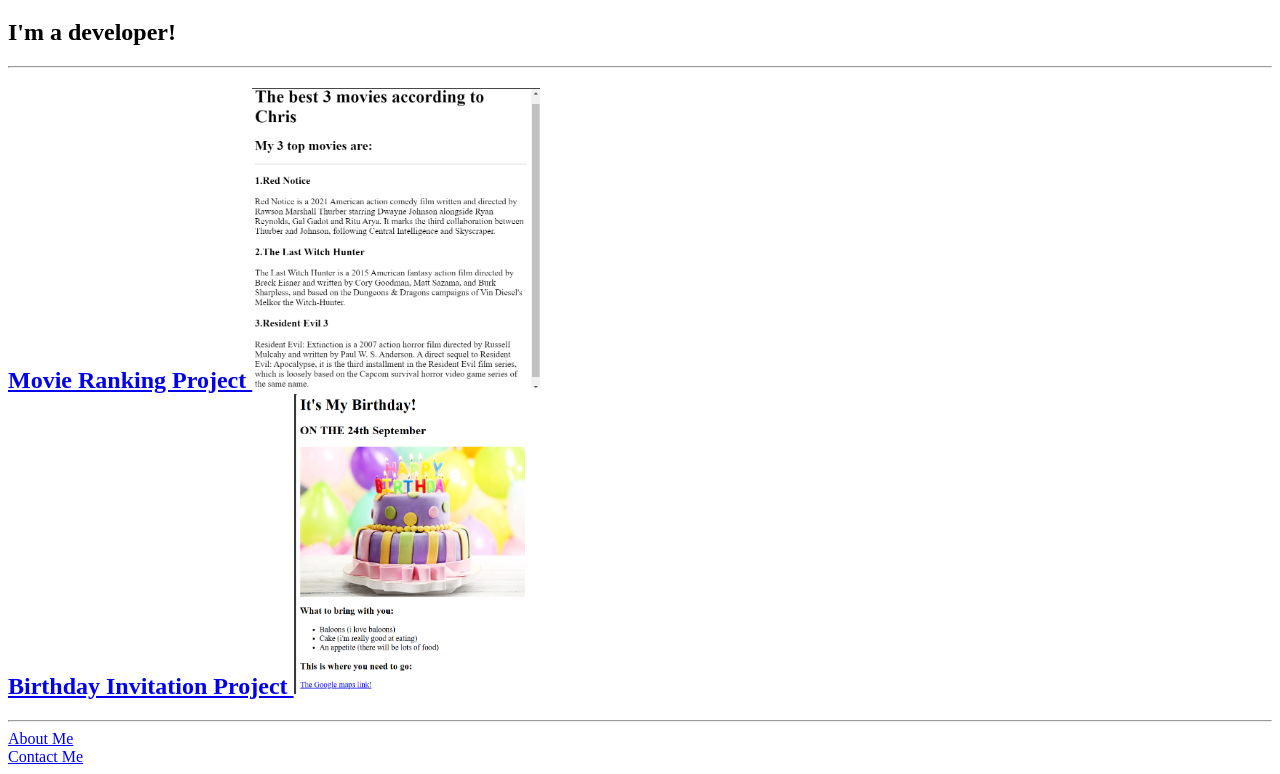
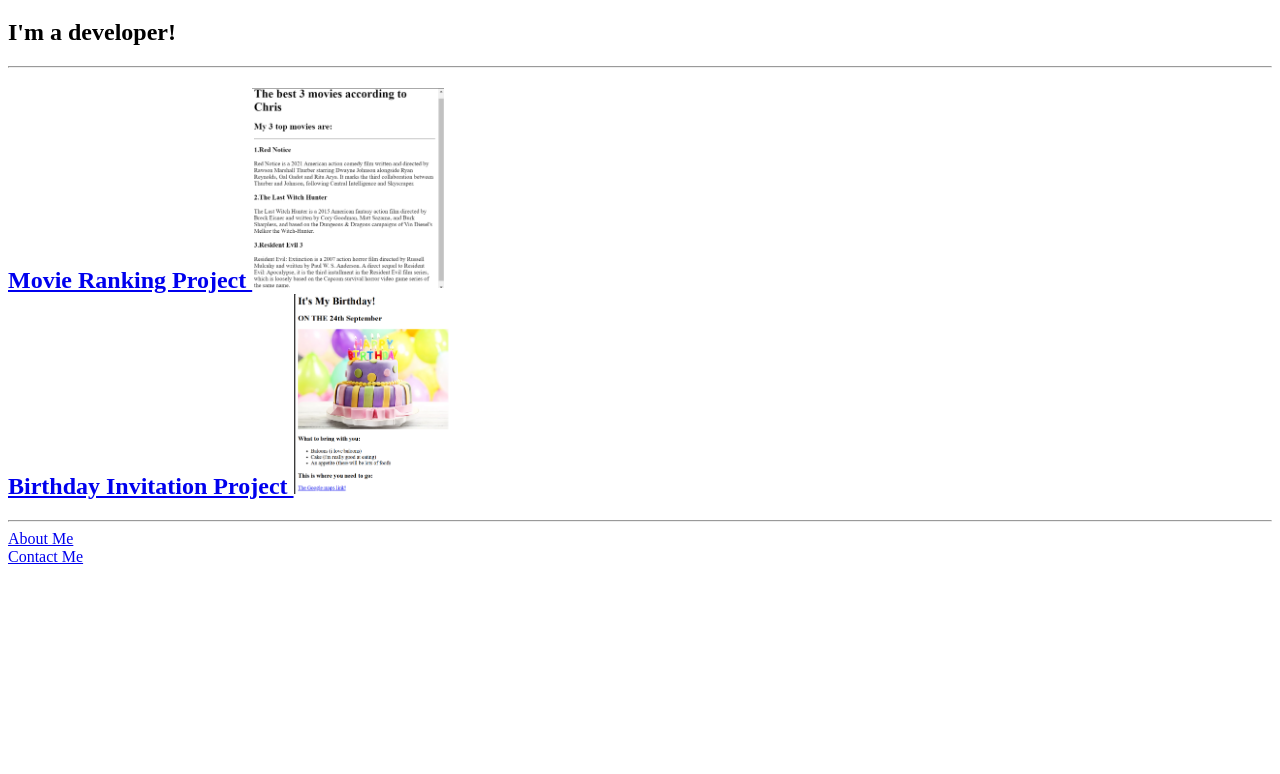
Before and after one commit to ChrisTzouvaras/html-portfolio, a plain HTML site: page index.html in a window 1280 px wide. Shown: the part 61-835 px from the top of the page. After the commit the page ends 800 px from the top, so only its background shows below. Drawn offline with Linux system fonts and the light colour scheme.

Commit message:
Update index.html

```diff
--- a/index.html
+++ b/index.html
@@ -11,10 +11,10 @@
     <hr />
     <h2>
         <a href="/./public/movie-ranking.html"> Movie Ranking Project </a>
-        <img src="./assets/images/movies.png.png" height="300"/>
+        <img src="./assets/images/movies.png.png" height="200"/>
         <br />
         <a href="./public/birthday-invite.html"> Birthday Invitation Project </a>
-        <img src="./assets/images/birthday.png.png" height="300"/>
+        <img src="./assets/images/birthday.png.png" height="200"/>
     </h2>
     <hr />
     <a href="./public/about.html"> About Me </a>
```
